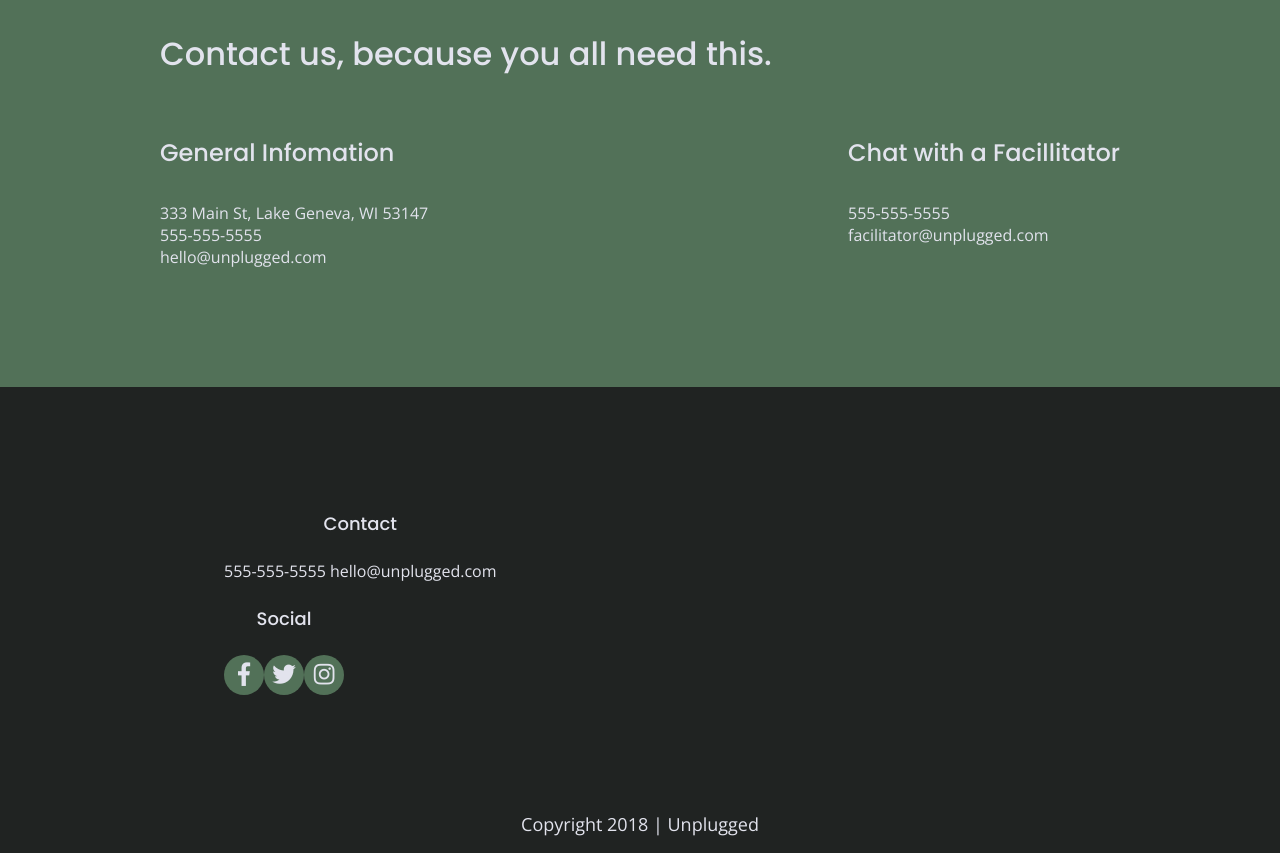
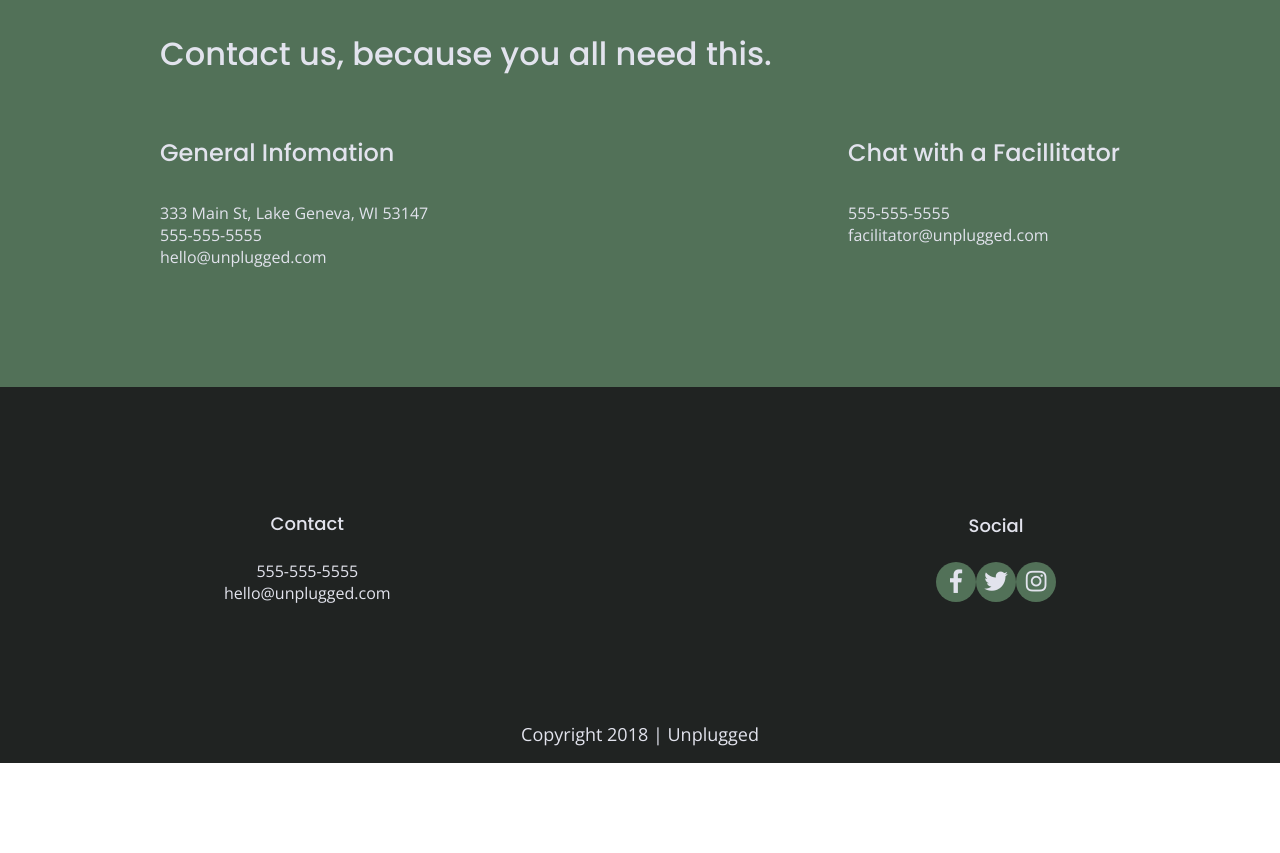
Before and after one commit to Shannon-Abbs/unplugged-site, a website: page about/index.html in a window 1280 px wide. Shown: the part 1466-2319 px from the top of the page. After the commit the page ends 2229 px from the top, so only its background shows below. Drawn offline with nearby package versions, Linux system fonts and the light colour scheme; files whose address does not match are found by name.

Commit message:
I think i did it!

```diff
--- a/about/index.html
+++ b/about/index.html
@@ -136,14 +136,14 @@
 
         <h4>Contact</h4>
         <p><address>
-          555-555-5555
+          555-555-5555<br>
           hello@unplugged.com
         </address></p>
         </div>
-      </div>
+
+
 
       <!--Social-->
-      <div class="footer-content">
       <div class="social">
         <h4>Social</h4>
         <div class="social-icons">
```
